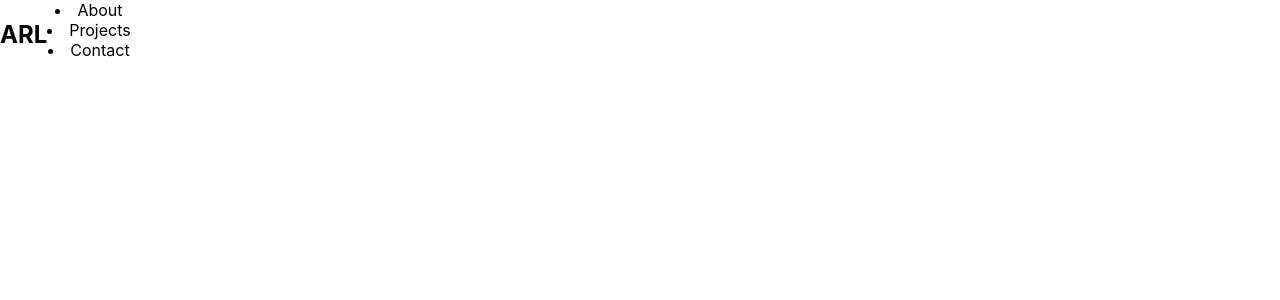
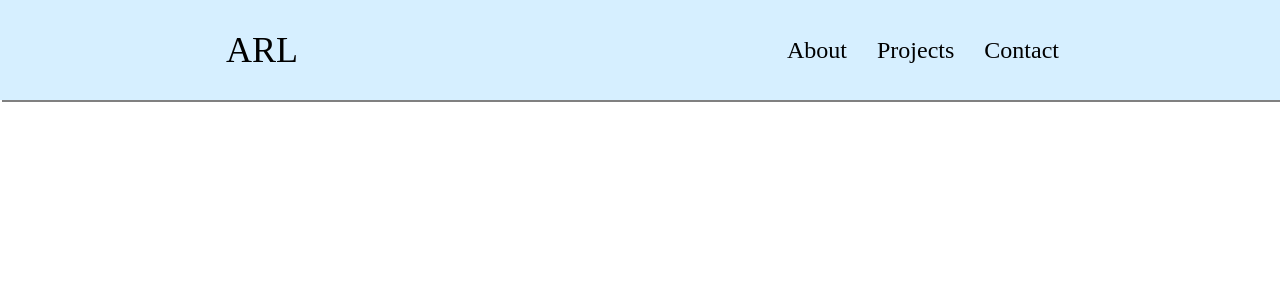
Before and after one commit to DanielGarc/ana-portfolio-website, a React (Create React App) app: page / in a window 1280 px wide. Shown: the top 300 px of the page. Built offline with nearby package versions, Linux system fonts and the light colour scheme.

Commit message:
NavBar finished

```diff
--- a/src/components/NavBar.js
+++ b/src/components/NavBar.js
@@ -5,14 +5,16 @@ import '../css/navbar.css';
 const NavBar = () => {
     return (
         <div className="navWrapper">
-            <div className="navLogo">
-                <h2> ARL </h2>
-            </div>
+            <div className ="contentWrapper">
+                <div className="navLogo">
+                    <h2> ARL </h2>
+                </div>
 
-            <div className="navLinks">
-                <li> About </li>
-                <li> Projects </li>
-                <li> Contact </li>
+                <div className="navLinks">
+                    <a> About </a>
+                    <a> Projects </a>
+                    <a> Contact </a>
+                </div>
             </div>
         </div>
     )
--- a/src/css/navbar.css
+++ b/src/css/navbar.css
@@ -1,4 +1,42 @@
 .navWrapper {
     display: flex;
     flex-direction: row;
+    justify-content: center;
+    height: 100px;
+    padding: 0 20px;
+    background-color: #D6EFFF;
+    box-shadow: 2px 2px grey;
 }
+
+.contentWrapper {
+    display: flex;
+    flex-direction: row;
+    justify-content: space-between;
+    width: 70%;
+}
+
+.navLogo {
+    display: flex;
+    flex-direction: row;
+    align-items: center;
+    padding-left: 20px;
+}
+
+.navLogo h2 {
+    font-size: 36px;
+    font-family: "American Typewriter Regular";
+    font-weight: 100;
+}
+
+.navLinks {
+    display: flex;
+    flex-direction: row;
+    align-items: center;
+}
+
+.navLinks a {
+    padding: 0 15px;
+    font-size: 24px;
+    font-family: "American Typewriter Regular";
+    font-weight: 100;
+}
```
